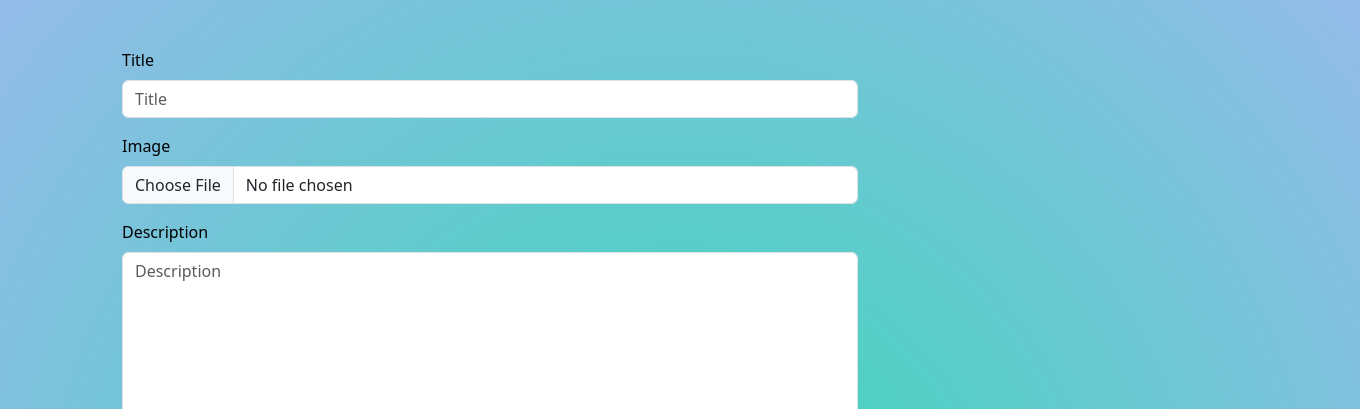
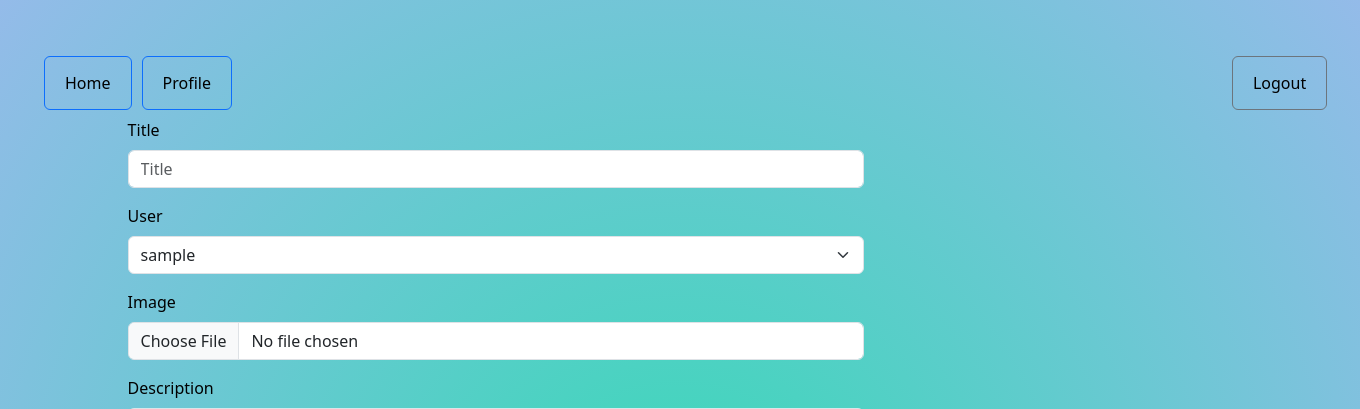
Before and after one commit to WayneMusungu/Awards, a Django app: page /post/ in a window 1360 px wide. Shown: the top 409 px of the page. Run offline with Django 4.2, Linux system fonts and the light colour scheme; the visitor is signed in with stand-in values (Sample User, id 1); data comes from the database, SQL or seed files in the repository; some libraries are stand-ins or nearby versions.

Commit message:
Make styling changes

```diff
--- a/projects/forms.py
+++ b/projects/forms.py
@@ -13,7 +13,7 @@
 class ProjectsPostForm(forms.ModelForm):
     class Meta:
        model = Projects
-       fields = '__all__'
+       fields = ['title', 'user', 'image', 'description', 'technologies_used', 'link']
 
 
 class ProfileForm(forms.ModelForm):
--- a/projects/templates/post_project.html
+++ b/projects/templates/post_project.html
@@ -1,4 +1,33 @@
 {% extends 'base.html' %} {% load bootstrap5 %} {% load static %} {% block content %} {{block.super}}
+<nav class="navbar navbar-expand-lg ">
+    <div class="container-fluid">
+        <!-- <a class="navbar-brand" href="{%url 'projects'%}">Home</a> -->
+        <button class="navbar-toggler" type="button" data-bs-toggle="collapse" data-bs-target="#navbarSupportedContent" aria-controls="navbarSupportedContent" aria-expanded="false" aria-label="Toggle navigation">
+        <span class="navbar-toggler-icon"></span>
+      </button>
+        <div class="collapse navbar-collapse" id="navbarSupportedContent">
+            <ul class="navbar-nav me-auto mb-2 mb-lg-0">
+                <li class="nav-item">
+                    <button type="button" class="btn btn-outline-primary">
+                    <a style="color: black;" class="nav-link active" aria-current="page" href="{%url 'projects'%}">Home</a></button>
+                </li>
+                <li class="nav-item">
+                    <button style="margin-left: 10px;" type="button" class="btn btn-outline-primary"><a style="color: black;" class="nav-link" href="{%url 'profile'%}">Profile</a></button>
+
+                </li>
+
+
+                <li class="nav-item">
+                    <button  style="margin-left: 1000px;" type="button" class="btn btn-outline-secondary" ><a class="nav-link" style="color: black;" href="{% url 'logout' %}">Logout</a></button>
+                </li>
+            </ul>
+            <!-- <form action="{% url 'search' %}" class="d-flex">
+                <input class="form-control me-2" type="search" placeholder="Search" aria-label="Search">
+                <button class="btn btn-outline-success" type="submit">Search</button>
+            </form> -->
+        </div>
+    </div>
+</nav>
 <div class="container">
     <div class="row">
         <div class="col-md-8">
--- a/projects/templates/update.html
+++ b/projects/templates/update.html
@@ -1,8 +1,6 @@
 {% extends 'base.html' %}
 {% load bootstrap5 %}
-{% load static %}
 {% block content %}
-{{block.super}}
     <div class="container">
         <div class="row">
             <div class="col-md-8">
```
Also changed, not shown: projects/templates/index.html (+8 -0 lines), projects/templates/profile.html (deleted, +0 -41 lines), projects/templates/projects.html (+8 -6 lines), media/profile_images/Screenshot_from_2022-06-10_16-44-11_424uXW4.png (added), media/profile_images/Screenshot_from_2022-06-10_16-44-11_tVDMqGI.png (added), media/profile_images/otima_SubFt9y.png (added), media/profile_images/otima_jeHASXW.png (added).
